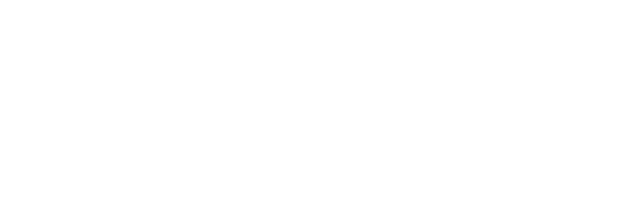
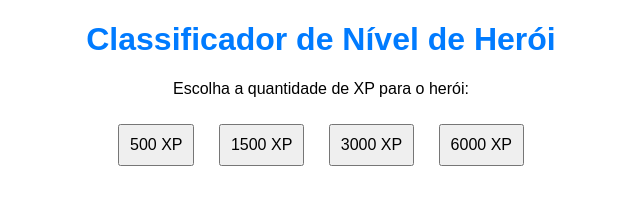
Before and after one commit to JoseNeilsonMc/desafio_dio, a plain HTML site: page index.html in a window 1280 px wide. Shown: the whole page, without its empty margins (319-959 px from the left). Drawn offline with Linux system fonts and the light colour scheme.

Commit message:
Atualizaçao de desafio, feito o front

```diff
--- a/index.html
+++ b/index.html
@@ -7,6 +7,69 @@
     <script src="script.js" defer></script>
 </head>
 <body>
+    <style>
+        body {
+            font-family: Arial, sans-serif;
+            text-align: center;
+            margin: 20px;
+        }
 
+        h1 {
+            color: #007BFF;
+        }
+
+        button {
+            padding: 10px;
+            margin: 10px;
+            font-size: 16px;
+            cursor: pointer;
+        }
+
+        #resultado {
+            margin-top: 20px;
+            font-size: 18px;
+        }
+    </style>
+</head>
+<body>
+
+    <h1>Classificador de Nível de Herói</h1>
+
+    <p>Escolha a quantidade de XP para o herói:</p>
+
+    <button onclick="classificarHeroi(500)">500 XP</button>
+    <button onclick="classificarHeroi(1500)">1500 XP</button>
+    <button onclick="classificarHeroi(3000)">3000 XP</button>
+    <button onclick="classificarHeroi(6000)">6000 XP</button>
+
+    <div id="resultado"></div>
+
+    <script>
+        function classificarHeroi(xp) {
+            let nomeDoHeroi = "Super Herói";
+            let nivel = "";
+
+            if (xp < 1000) {
+                nivel = "Ferro";
+            } else if (xp >= 1001 && xp <= 2000) {
+                nivel = "Bronze";
+            } else if (xp >= 2001 && xp <= 5000) {
+                nivel = "Prata";
+            } else if (xp >= 6001 && xp <= 7000) {
+                nivel = "Ouro";
+            } else if (xp >= 7001 && xp <= 8000) {
+                nivel = "Platina";
+            } else if (xp >= 8001 && xp <= 9000) {
+                nivel = "Ascendente";
+            } else if (xp >= 9001 && xp <= 10000) {
+                nivel = "Imortal";
+            } else {
+                nivel = "Radiante";
+            }
+
+            // Exibindo a mensagem final na página
+            document.getElementById("resultado").innerHTML = `<p>O Herói de nome ${nomeDoHeroi} está no nível de ${nivel}</p>`;
+        }
+    </script>
 </body>
 </html>
--- a/script.js
+++ b/script.js
@@ -2,7 +2,7 @@
 
 
 // Definindo o nome e a XP do herói
-let nomeDoHeroi = "Super Herói";
+/*let nomeDoHeroi = "Super Herói";
 let xpDoHeroi = 8000;
 
 // Verificando o nível com uma estrutura de decisão
@@ -28,3 +28,4 @@ if (xpDoHeroi < 1000) {
 
 // Exibindo a mensagem final
 console.log(`O Herói de nome ${nomeDoHeroi} está no nível de ${nivel}`);
+*/
```
